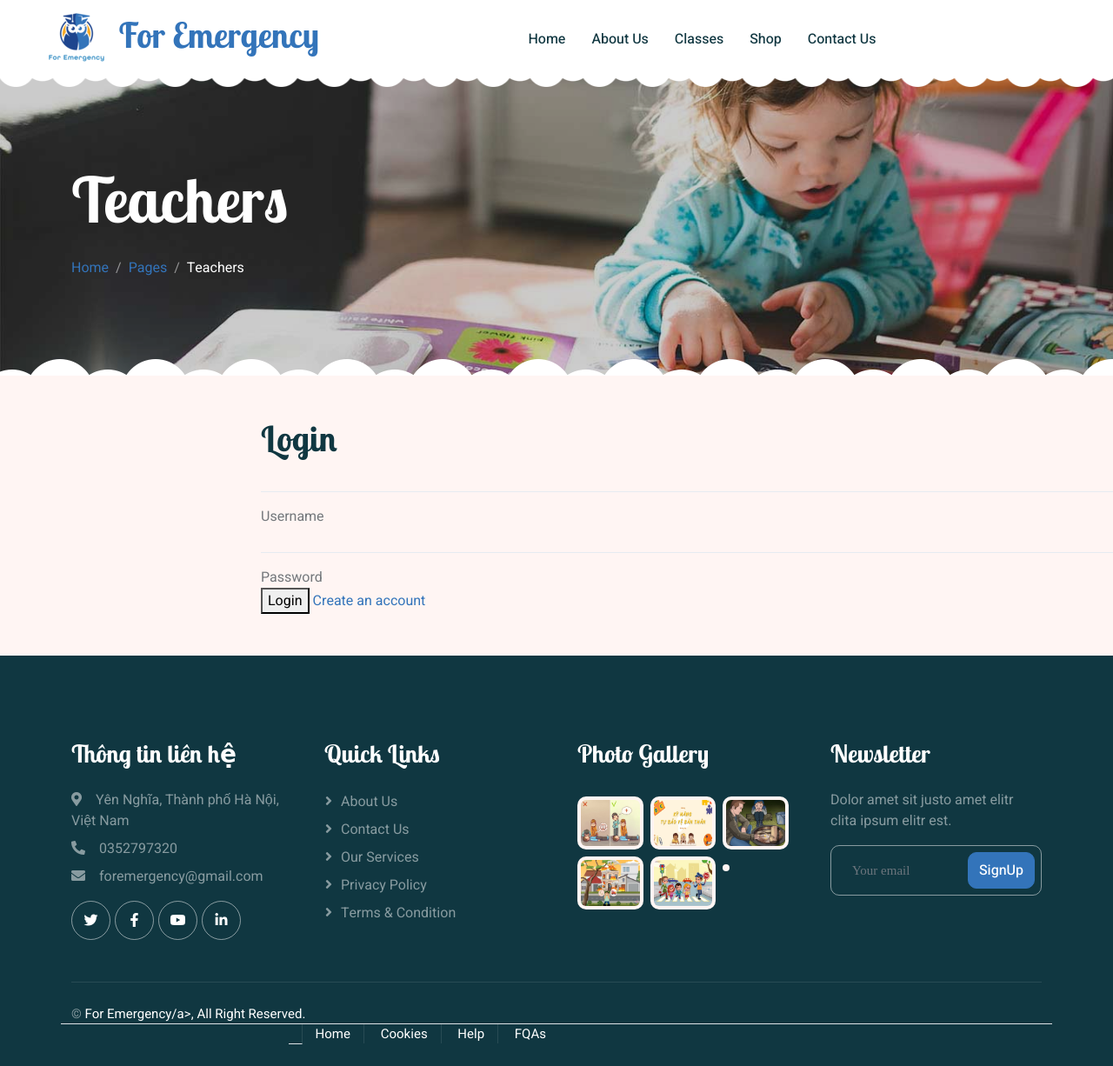
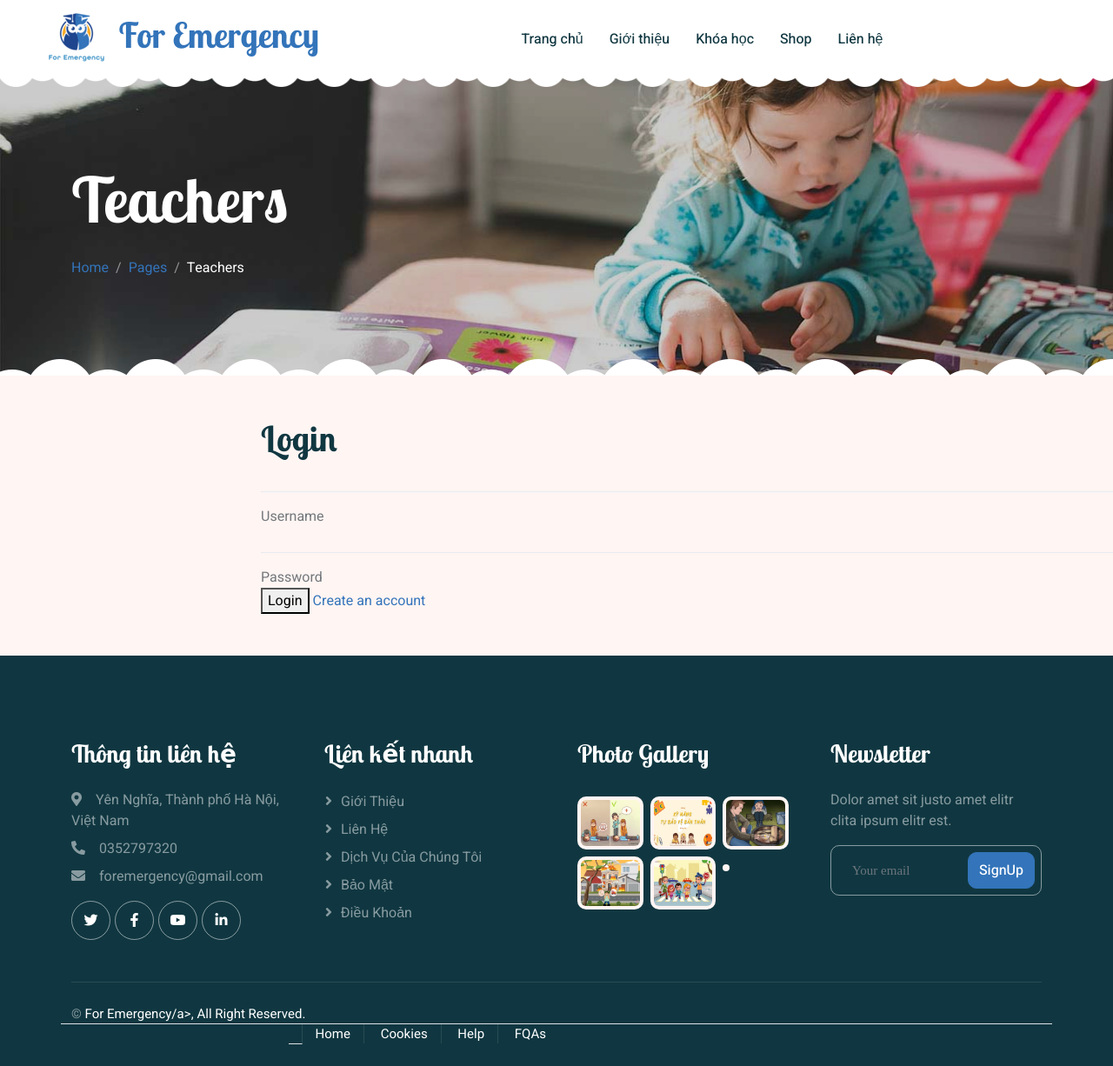
Before and after one commit to Minnggg/web_startup, a plain HTML site: page login.html in a window 1280 px wide. Shown: the whole page at 87% size. Drawn offline with nearby package versions, Linux system fonts and the light colour scheme.

Commit message:
edit footer

```diff
--- a/login.html
+++ b/login.html
@@ -55,12 +55,12 @@
             </button>
             <div class="collapse navbar-collapse" id="navbarCollapse">
                 <div class="navbar-nav mx-auto">
-                    <a href="index.html" class="nav-item nav-link">Home</a>
-                    <a href="about.html" class="nav-item nav-link">About Us</a>
-                    <a href="classes.html" class="nav-item nav-link">Classes</a>
+                    <a href="index.html" class="nav-item nav-link">Trang chủ</a>
+                    <a href="about.html" class="nav-item nav-link">Giới thiệu</a>
+                    <a href="classes.html" class="nav-item nav-link">Khóa học</a>
                     <a class="nav-item nav-link" href="shop.html">Shop</a>
 
-                    <a href="contact.html" class="nav-item nav-link">Contact Us</a>
+                    <a href="contact.html" class="nav-item nav-link">Liên hệ</a>
                     <h3 id="userLogged">  </h3><br/>
 
 
@@ -141,13 +141,15 @@
                         </div>
                     </div>
                     <div class="col-lg-3 col-md-6">
-                        <h3 class="text-white mb-4">Quick Links</h3>
-                        <a class="btn btn-link text-white-50" href="">About Us</a>
-                        <a class="btn btn-link text-white-50" href="">Contact Us</a>
-                        <a class="btn btn-link text-white-50" href="">Our Services</a>
-                        <a class="btn btn-link text-white-50" href="">Privacy Policy</a>
-                        <a class="btn btn-link text-white-50" href="">Terms & Condition</a>
-                    </div>
+                        <h3 class="text-white mb-4">Liên kết nhanh</h3>
+                        <a class="btn btn-link text-white-50" href="">Giới thiệu</a>
+                        <a class="btn btn-link text-white-50" href="">Liên hệ</a>
+                        <a class="btn btn-link text-white-50" href=""
+                          >Dịch vụ của chúng tôi</a
+                        >
+                        <a class="btn btn-link text-white-50" href="">Bảo mật</a>
+                        <a class="btn btn-link text-white-50" href="">Điều khoản</a>
+                      </div>
                     <div class="col-lg-3 col-md-6">
                         <h3 class="text-white mb-4">Photo Gallery</h3>
                         <div class="row g-2 pt-2">
```
